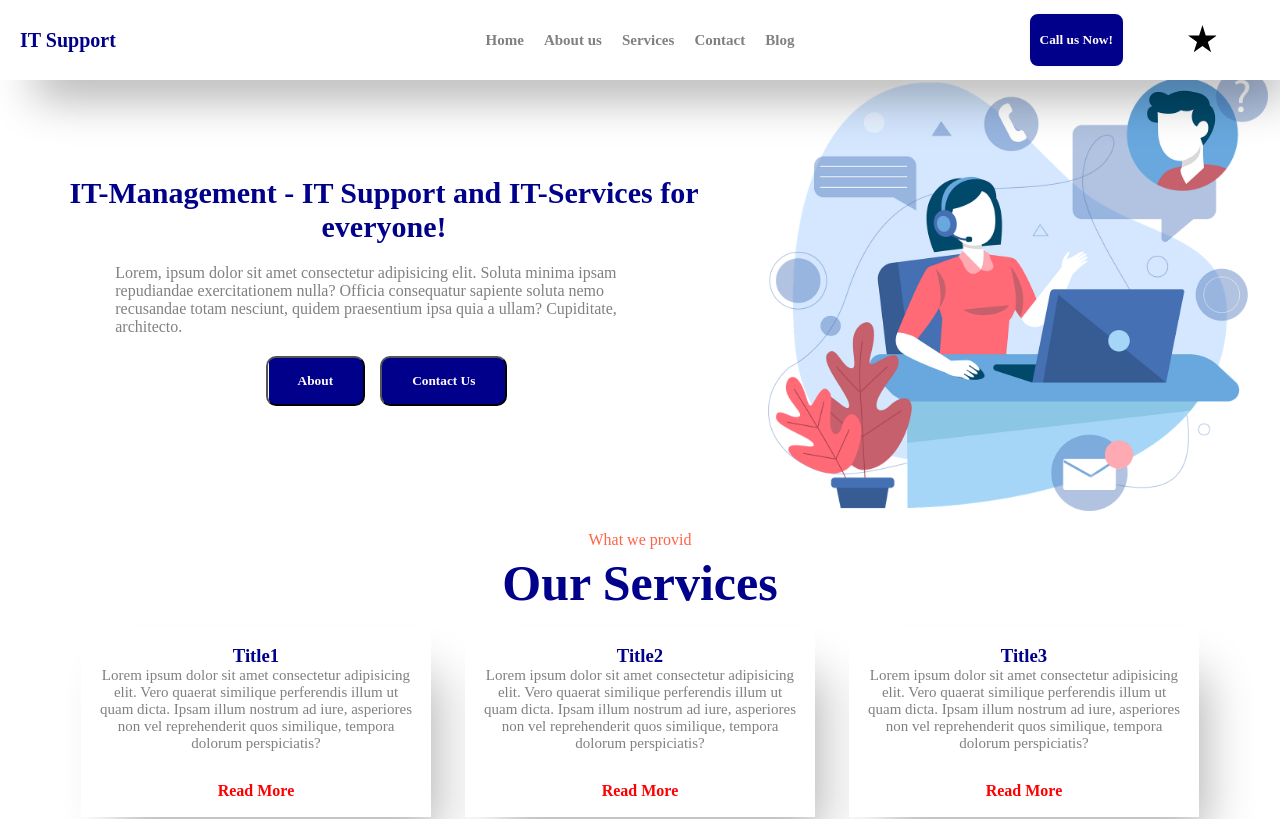
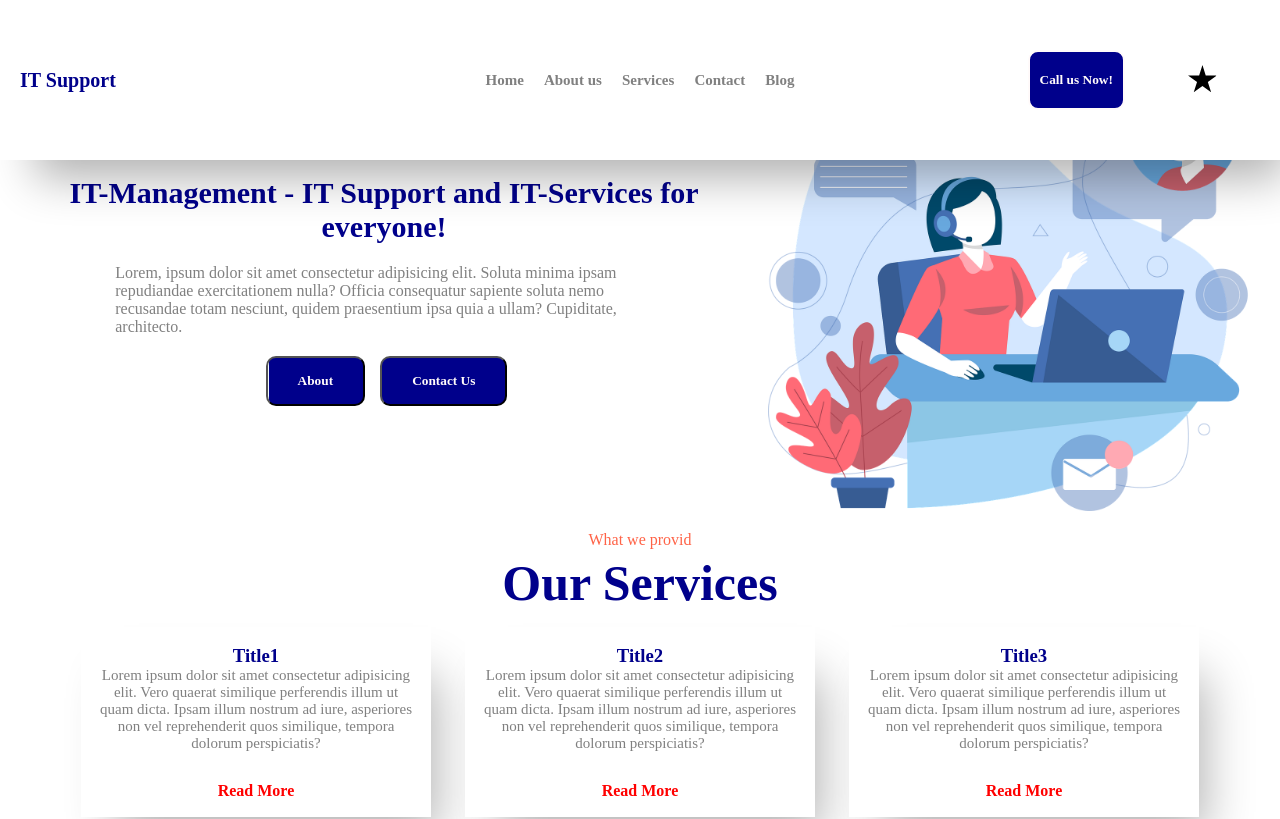
Before and after one commit to ps-woramet/React-itsolution-Tutorial, a React (Create React App) app: page / in a window 1280 px wide. Shown: the top 819 px of the page. Built offline with nearby package versions, Linux system fonts and the light colour scheme.

Commit message:
fix height navbar

```diff
--- a/src/components/navbar/Navbar.jsx
+++ b/src/components/navbar/Navbar.jsx
@@ -8,7 +8,7 @@ const Container = styled.div`
     top: 0;
     width: 100%;
     margin: 0 auto;
-    height: 10%;
+    height: 20%;
     background-color: ${(props) => props.theme_navbar.colors.bgDefault};
     display: flex;
     padding-left: 20px;
@@ -88,17 +88,6 @@ const Button = styled.button`
         color: ${(props) => props.theme_navbar.colors.bgPrimary};
         border: 2px solid darkblue;
     }
-    @media only screen and (max-width: 600px) {
-        padding: 18px 10px;
-    }
-    //for Tablets and Medium Screens
-    @media only screen and (min-width: 600px) {
-        padding: 18px 10px;
-    }
-    //for laptops and desktops
-    @media only screen and (min-width: 992px) {
-        padding: 18px 10px;
-    }
 `
 
 const DarkMode = styled.div`
```
